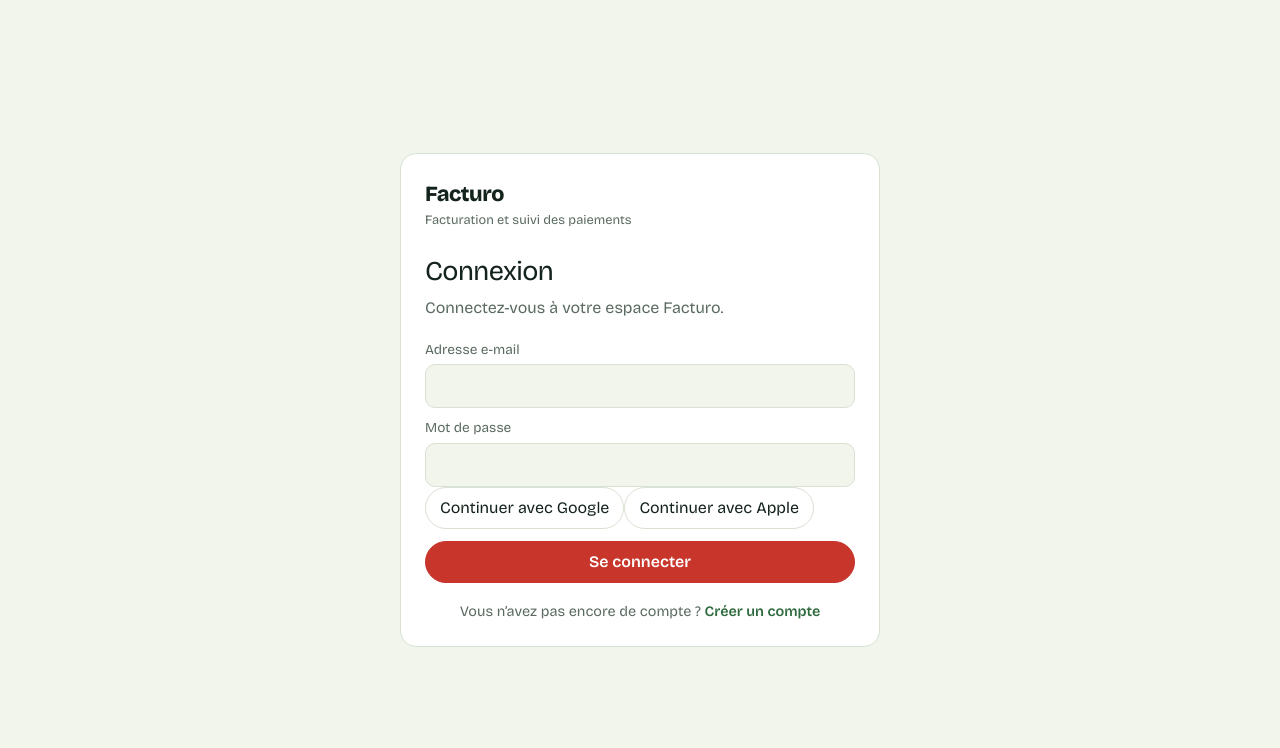
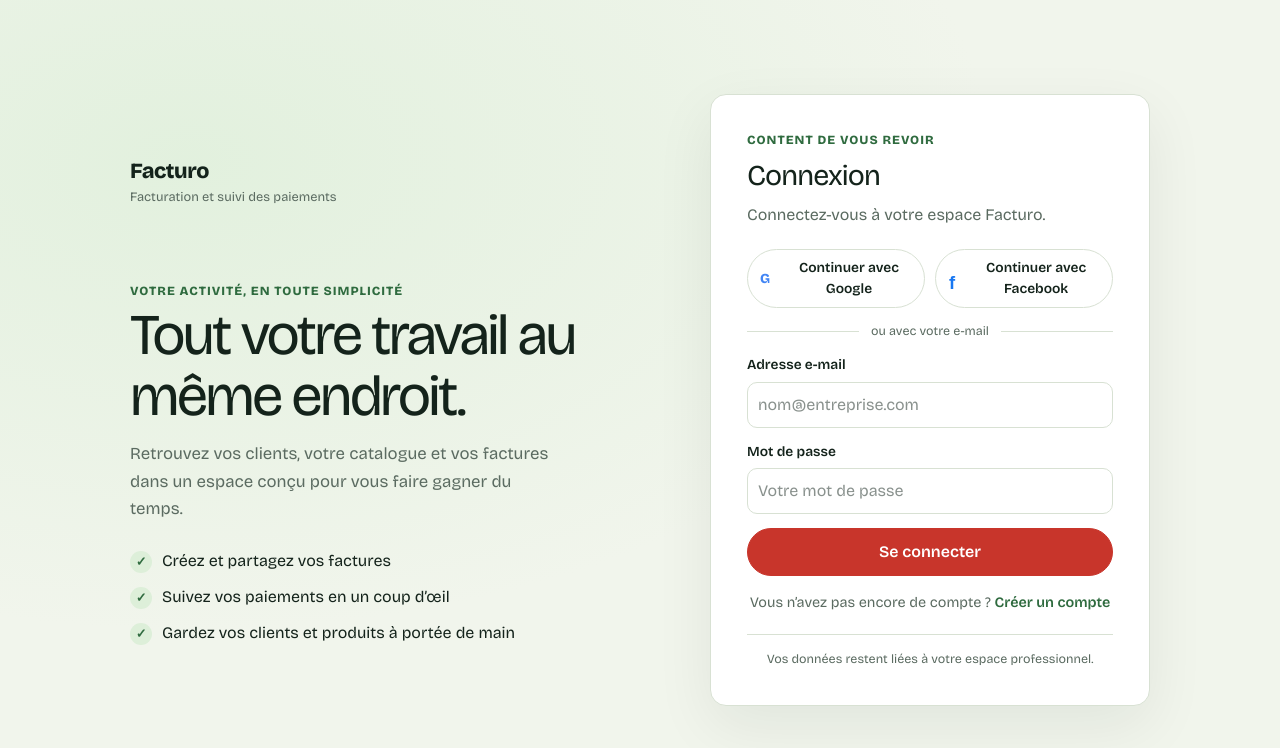
Before and after one commit to mjjames059-glitch/Facturation_et_paiement-, a Next.js app: page /auth/sign-in in a window 1280 px wide. Shown: the top 748 px of the page. Built offline with nearby package versions, Linux system fonts and the light colour scheme.

Commit message:
mise à jour

```diff
--- a/src/app/actions/auth.ts
+++ b/src/app/actions/auth.ts
@@ -96,7 +96,7 @@
 }
 
 export async function signInWithProviderAction(_previousState: AuthActionState, formData: FormData): Promise<AuthActionState> {
-  const provider = z.enum(["google", "apple"]).safeParse(String(formData.get("provider") ?? ""));
+  const provider = z.enum(["google", "facebook"]).safeParse(String(formData.get("provider") ?? ""));
   if (!provider.success) return { error: "Fournisseur de connexion invalide." };
   let supabase;
   try { supabase = await createSupabaseServerClient(); }
--- /dev/null
+++ b/src/app/apercu-catalogue/page.tsx
@@ -0,0 +1,21 @@
+const demoItems = [
+  { name: "Consultation", unit: "heure", currency: "USD", price: "$40.00" },
+  { name: "Maintenance informatique", unit: "intervention", currency: "USD", price: "$50.00" },
+  { name: "Transport de marchandises", unit: "trajet", currency: "CDF", price: "35 000 FC" },
+];
+
+export default function CatalogPreviewPage() {
+  return <main className="public-shell"><div className="workspace-wrap">
+    <p className="eyebrow">Aperçu local · données fictives</p>
+    <h1>Catalogue</h1>
+    <p className="lead">Voici le nouvel affichage du partage dans la liste du catalogue.</p>
+    <section className="panel">
+      <div className="section-title-row"><h2>Produits et services</h2><button className="button small primary" disabled>Partager le catalogue</button></div>
+      <p className="note">Le bouton crée un lien public que vous pourrez ouvrir, copier ou envoyer par WhatsApp.</p>
+      <div className="scroll"><table><thead><tr><th>Nom</th><th>Unité</th><th>Devise</th><th className="right">Prix</th><th>État</th><th>Actions</th></tr></thead>
+        <tbody>{demoItems.map((item) => <tr key={item.name}><td>{item.name}</td><td>{item.unit}</td><td>{item.currency}</td><td className="right">{item.price}</td><td>Actif</td><td><div className="share-actions catalog-item-actions"><button className="button small ok" disabled>Partager</button><button className="button small" disabled>Archiver</button></div></td></tr>)}</tbody>
+      </table></div>
+      <p className="message" role="status">Aperçu seulement : aucun partage n’est activé et aucune donnée Supabase n’est modifiée.</p>
+    </section>
+  </div></main>;
+}
--- a/src/app/auth/sign-in/page.tsx
+++ b/src/app/auth/sign-in/page.tsx
@@ -3,13 +3,23 @@
 
 export default function SignInPage() {
   return (
-    <main className="auth-shell">
-      <section className="auth-card">
-        <Link href="/" className="brand">Facturo<small>Facturation et suivi des paiements</small></Link>
-        <h1>Connexion</h1>
-        <p className="lead">Connectez-vous à votre espace Facturo.</p>
-        <SignInForm />
-      </section>
+    <main className="auth-shell signin-shell">
+      <div className="signin-layout">
+        <section className="signin-intro">
+          <Link href="/" className="brand">Facturo<small>Facturation et suivi des paiements</small></Link>
+          <p className="eyebrow">Votre activité, en toute simplicité</p>
+          <h1>Tout votre travail au même endroit.</h1>
+          <p>Retrouvez vos clients, votre catalogue et vos factures dans un espace conçu pour vous faire gagner du temps.</p>
+          <ul><li>Créez et partagez vos factures</li><li>Suivez vos paiements en un coup d’œil</li><li>Gardez vos clients et produits à portée de main</li></ul>
+        </section>
+        <section className="auth-card signin-card">
+          <p className="eyebrow">Content de vous revoir</p>
+          <h2>Connexion</h2>
+          <p className="lead">Connectez-vous à votre espace Facturo.</p>
+          <SignInForm />
+          <p className="signin-privacy">Vos données restent liées à votre espace professionnel.</p>
+        </section>
+      </div>
     </main>
   );
 }
--- a/src/app/globals.css
+++ b/src/app/globals.css
@@ -163,6 +163,32 @@
 .auth-switch { margin: 18px 0 0; color: var(--muted); font-size: .9rem; text-align: center; }
 .auth-switch a { color: var(--leaf); font-weight: 600; }
 .field-hint { display: block; margin-top: 4px; color: var(--muted); font-size: .8rem; }
+.signin-shell { background: radial-gradient(ellipse at 15% 20%, color-mix(in srgb, var(--leaf-bg) 75%, transparent), transparent 52%), var(--bg); }
+.signin-layout { display: grid; width: min(100%, 1020px); grid-template-columns: minmax(0, 1fr) minmax(360px, 440px); align-items: center; gap: clamp(36px, 8vw, 100px); }
+.signin-intro { max-width: 470px; }
+.signin-intro .brand { display: inline-block; margin-bottom: 76px; }
+.signin-intro .eyebrow { margin-top: 0; }
+.signin-intro h1 { max-width: 450px; margin: 0 0 14px; font-size: clamp(2.3rem, 5vw, 3.6rem); line-height: 1.05; letter-spacing: -.045em; }
+.signin-intro > p:not(.eyebrow) { max-width: 420px; color: var(--muted); font-size: 1.05rem; line-height: 1.65; }
+.signin-intro ul { display: grid; gap: 12px; margin: 26px 0 0; padding: 0; color: var(--ink); list-style: none; }
+.signin-intro li::before { display: inline-grid; width: 22px; height: 22px; margin-right: 10px; place-items: center; border-radius: 50%; background: var(--leaf-bg); color: var(--leaf); content: "✓"; font-size: .8rem; font-weight: 800; }
+.signin-card { width: 100%; padding: clamp(24px, 4vw, 36px); box-shadow: 0 20px 60px #14231b12; }
+.signin-card h2 { margin: 0 0 6px; font-size: 1.8rem; letter-spacing: -.03em; }
+.signin-card > .lead { margin-bottom: 22px; }
+.signin-form { display: flex; flex-direction: column; gap: 14px; margin-top: 0; }
+.auth-providers { display: grid; grid-template-columns: 1fr 1fr; gap: 10px; }
+.provider-button { display: inline-flex; min-height: 44px; align-items: center; justify-content: center; gap: 8px; padding: 8px; font-size: .86rem; font-weight: 600; }
+.provider-mark { display: inline-grid; width: 20px; height: 20px; place-items: center; font-weight: 800; }
+.google-mark { color: #4285f4; }
+.facebook-mark { color: #1877f2; font-family: Arial, sans-serif; font-size: 1.15rem; }
+.signin-divider { display: flex; align-items: center; gap: 12px; color: var(--muted); font-size: .78rem; }
+.signin-divider::before, .signin-divider::after { height: 1px; flex: 1; background: var(--line); content: ""; }
+.signin-field label { margin: 0 0 6px; color: var(--ink); font-size: .86rem; font-weight: 600; }
+.signin-field input { min-height: 46px; background: var(--surface); }
+.signin-form .auth-error { margin: 0; font-size: .88rem; }
+.signin-form .auth-submit { min-height: 48px; margin-top: 0; }
+.signin-form .auth-switch { margin: 2px 0 0; }
+.signin-privacy { margin: 20px 0 0; padding-top: 15px; border-top: 1px solid var(--line); color: var(--muted); font-size: .78rem; text-align: center; }
 .session-bar { display: flex; align-items: center; justify-content: flex-end; gap: 12px; max-width: 980px; margin: 0 auto; padding: 10px 16px 0; color: var(--muted); font-size: .85rem; }
 .session-bar form { margin: 0; }
 .session-bar .button { color: var(--ink); }
@@ -251,6 +277,10 @@
 .public-note { margin-top: 24px; padding: 12px; border-radius: 10px; background: var(--grey-bg); color: var(--muted); text-align: center; font-size: .9rem; }
 
 @media (max-width: 720px) {
+  .signin-layout { max-width: 480px; grid-template-columns: 1fr; gap: 28px; }
+  .signin-intro .brand { margin-bottom: 26px; }
+  .signin-intro h1 { font-size: 2.2rem; }
+  .signin-intro > p:not(.eyebrow), .signin-intro ul { display: none; }
   .grid-two { grid-template-columns: 1fr; }
   .header { align-items: flex-start; }
   .header-actions { width: 100%; align-items: flex-start; }
--- a/src/components/auth-form.tsx
+++ b/src/components/auth-form.tsx
@@ -11,12 +11,11 @@
   const [oauthState, oauthAction, oauthPending] = useActionState(signInWithProviderAction, initialState);
 
   return (
-    <form action={formAction} className="auth-form">
-      <label htmlFor="email">Adresse e-mail</label>
-      <input id="email" name="email" type="email" autoComplete="email" required maxLength={254} />
-      <label htmlFor="password">Mot de passe</label>
-      <input id="password" name="password" type="password" autoComplete="current-password" required />
-      <div className="auth-providers"><button className="button" type="submit" formAction={oauthAction} name="provider" value="google" disabled={oauthPending}>Continuer avec Google</button><button className="button" type="submit" formAction={oauthAction} name="provider" value="apple" disabled={oauthPending}>Continuer avec Apple</button></div>
+    <form action={formAction} className="auth-form signin-form">
+      <div className="auth-providers"><button className="button provider-button" type="submit" formAction={oauthAction} formNoValidate name="provider" value="google" disabled={oauthPending}><span className="provider-mark google-mark">G</span>Continuer avec Google</button><button className="button provider-button" type="submit" formAction={oauthAction} formNoValidate name="provider" value="facebook" disabled={oauthPending}><span className="provider-mark facebook-mark">f</span>Continuer avec Facebook</button></div>
+      <div className="signin-divider"><span>ou avec votre e-mail</span></div>
+      <div className="signin-field"><label htmlFor="email">Adresse e-mail</label><input id="email" name="email" type="email" autoComplete="email" placeholder="nom@entreprise.com" required maxLength={254} /></div>
+      <div className="signin-field"><label htmlFor="password">Mot de passe</label><input id="password" name="password" type="password" autoComplete="current-password" placeholder="Votre mot de passe" required /></div>
       {oauthState.error && <p className="auth-error" role="alert">{oauthState.error}</p>}
       {state.error && <p className="auth-error" role="alert">{state.error}</p>}
       <button className="button primary auth-submit" disabled={pending}>{pending ? "Connexion…" : "Se connecter"}</button>
```
